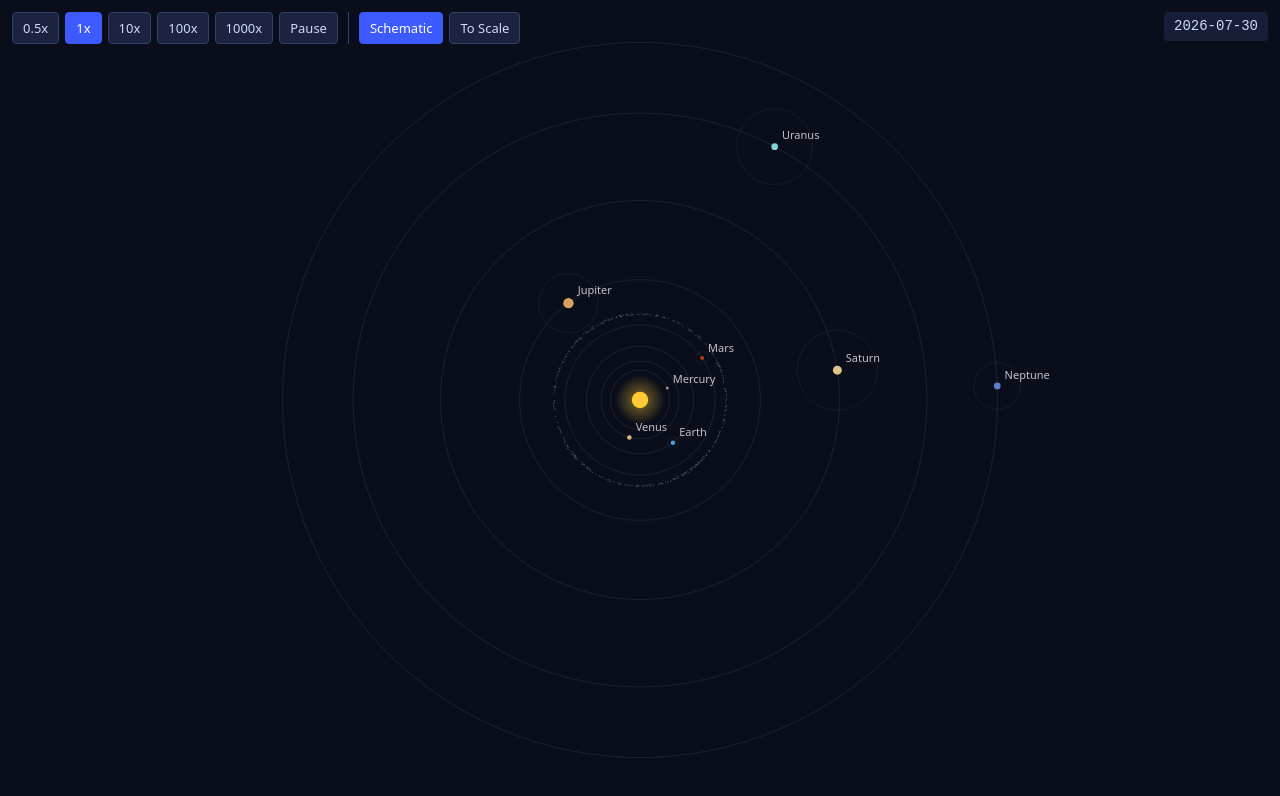
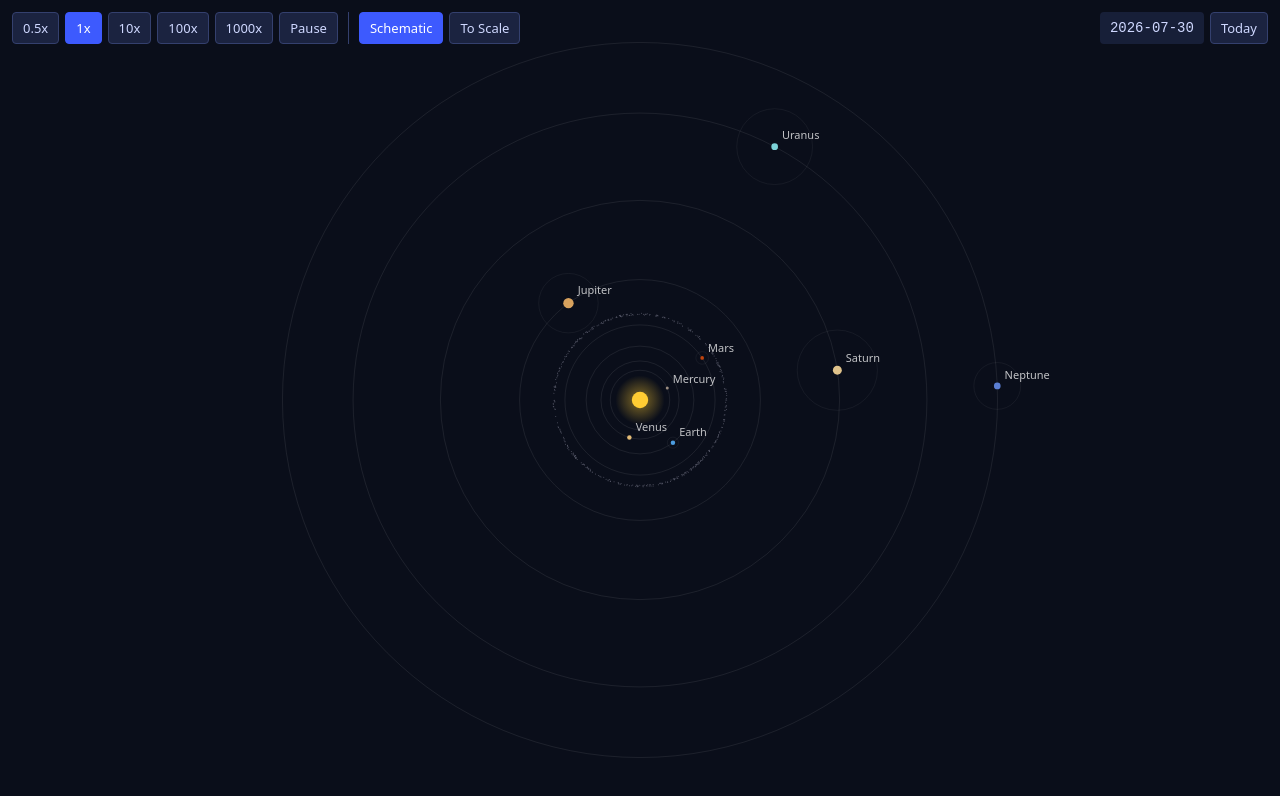
Before and after one commit to jazzyoki/solarsystem-simulation, a React (Vite) app: page / in a window 1280 px wide. Shown: the top 796 px of the page. Built offline with nearby package versions, Linux system fonts and the light colour scheme.

Commit message:
feat: add Today button beside the date

```diff
--- a/src/App.tsx
+++ b/src/App.tsx
@@ -6,7 +6,7 @@ import { Toolbar } from './ui/Toolbar';
 
 export default function App() {
   const canvasRef = useRef<HTMLCanvasElement | null>(null);
-  const { multiplier, paused, mode, date, setMultiplier, togglePause, setMode, seekToDate } =
+  const { multiplier, paused, mode, date, setMultiplier, togglePause, setMode, seekToDate, goToToday } =
     useSimulation(canvasRef);
 
   return (
@@ -20,7 +20,11 @@ export default function App() {
         onTogglePause={togglePause}
         onSelectMode={setMode}
       />
-      <DateDisplay date={date} onSelectDate={(value) => seekToDate(dateInputToSimDays(value))} />
+      <DateDisplay
+        date={date}
+        onSelectDate={(value) => seekToDate(dateInputToSimDays(value))}
+        onToday={goToToday}
+      />
     </div>
   );
 }
--- a/src/styles.css
+++ b/src/styles.css
@@ -62,10 +62,16 @@ body,
   background: #34406e;
 }
 
-.date-display {
+.date-controls {
   position: absolute;
   top: 12px;
   right: 12px;
+  display: flex;
+  gap: 6px;
+  align-items: stretch;
+}
+
+.date-display {
   color: #cfd8ff;
   font: 14px/1.2 ui-monospace, monospace;
   background: rgba(27, 35, 64, 0.8);
@@ -80,9 +86,6 @@ body,
 }
 
 .date-input {
-  position: absolute;
-  top: 12px;
-  right: 12px;
   color: #cfd8ff;
   font: 14px/1.2 ui-monospace, monospace;
   background: #1b2340;
@@ -91,3 +94,17 @@ body,
   padding: 5px 9px;
   color-scheme: dark;
 }
+
+.today-button {
+  background: #1b2340;
+  color: #cfd8ff;
+  border: 1px solid #34406e;
+  border-radius: 4px;
+  padding: 6px 10px;
+  font: 13px system-ui, sans-serif;
+  cursor: pointer;
+}
+
+.today-button:hover {
+  background: #26305a;
+}
--- a/src/ui/DateDisplay.tsx
+++ b/src/ui/DateDisplay.tsx
@@ -3,9 +3,10 @@ import { useEffect, useRef, useState } from 'react';
 interface DateDisplayProps {
   date: string;
   onSelectDate: (value: string) => void;
+  onToday: () => void;
 }
 
-export function DateDisplay({ date, onSelectDate }: DateDisplayProps) {
+export function DateDisplay({ date, onSelectDate, onToday }: DateDisplayProps) {
   const [editing, setEditing] = useState(false);
   const inputRef = useRef<HTMLInputElement | null>(null);
 
@@ -23,20 +24,9 @@ export function DateDisplay({ date, onSelectDate }: DateDisplayProps) {
     }
   }, [editing]);
 
-  if (!editing) {
   return (
-      <button
-        type="button"
-        className="date-display"
-        aria-label="Simulation date, click to change"
-        onClick={() => setEditing(true)}
-      >
-        {date}
-      </button>
-    );
-  }
-
-  return (
+    <div className="date-controls">
+      {editing ? (
         <input
           ref={inputRef}
           type="date"
@@ -54,5 +44,19 @@ export function DateDisplay({ date, onSelectDate }: DateDisplayProps) {
             if (e.key === 'Escape') setEditing(false);
           }}
         />
+      ) : (
+        <button
+          type="button"
+          className="date-display"
+          aria-label="Simulation date, click to change"
+          onClick={() => setEditing(true)}
+        >
+          {date}
+        </button>
+      )}
+      <button type="button" className="today-button" onClick={onToday}>
+        Today
+      </button>
+    </div>
   );
 }
```
Also changed, not shown: 1 other file (tests, documents, lock files or other folders). Lines whose indentation alone changed are shown as unchanged.
